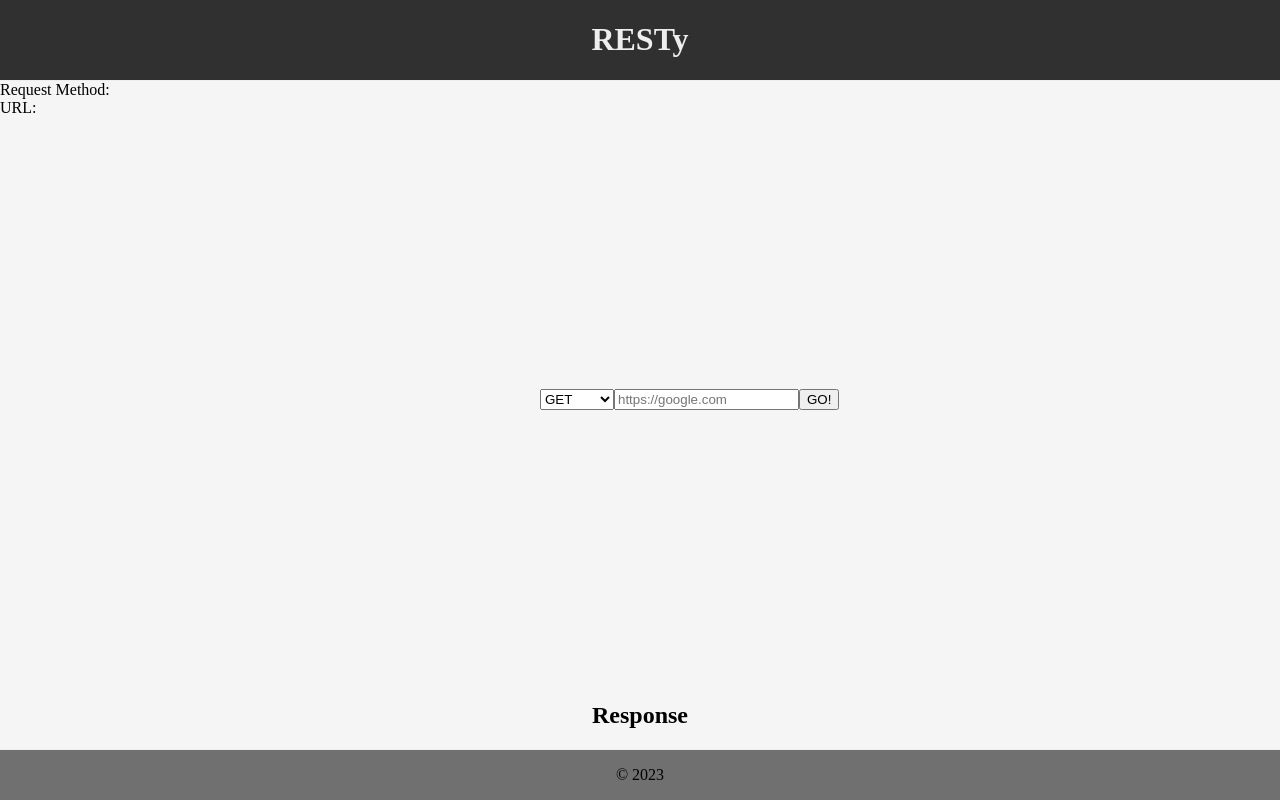
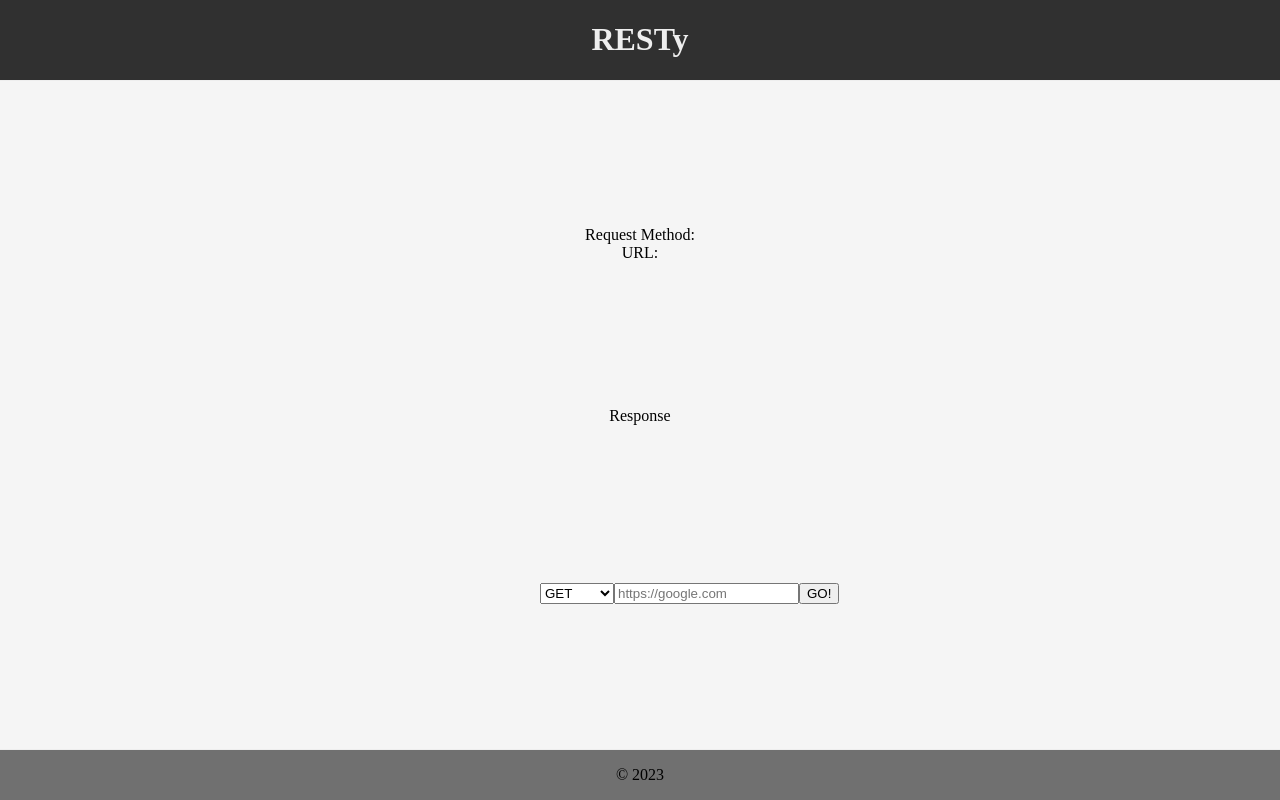
Before and after one commit to rpruazol/resty, a React (Vite) app: page / in a window 1280 px wide. Built offline with nearby package versions, Linux system fonts and the light colour scheme.

Commit message:
form method input

```diff
--- a/src/App.jsx
+++ b/src/App.jsx
@@ -37,10 +37,12 @@ class App extends React.Component {
     return (
       <React.Fragment>
         <Header />
-        <div>Request Method: {this.state.requestParams.method}</div>
-        <div>URL: {this.state.requestParams.url}</div>
+        <div class="request">
+          <p>Request Method: {this.state.requestParams.method}</p>
+          <p>URL: {this.state.requestParams.url}</p>
+        </div>
+        <Results data={this.state.data} />
         <Form handleApiCall={this.callApi} />
-        <Results data={this.state.data} />
         <Footer />
       </React.Fragment>
     );
--- a/src/App.scss
+++ b/src/App.scss
@@ -17,3 +17,7 @@ body {
   }
 
 }
+.request {
+  width: 100%;
+  margin: auto;
+}
--- a/src/Components/Form/index.jsx
+++ b/src/Components/Form/index.jsx
@@ -6,15 +6,16 @@ export default function Form(props){
   const handleSubmit = (e) => {
     e.preventDefault();
     const formData = {
-      method:'GET',
+      method: e.target.method.value,
       url: 'https://pokeapi.co/api/v2/pokemon',
     };
+    console.log(formData)
     props.handleApiCall(formData);
   }
     return (
       <>
         <form onSubmit={handleSubmit} >
-          <select className="methods">
+          <select className="methods" name="method">
             <option value="GET" id="get">GET</option>
             <option value="POST" id="post">POST</option>
             <option value="PUT" id="put">PUT</option>
--- a/src/Components/Results/Results.scss
+++ b/src/Components/Results/Results.scss
@@ -1,6 +1,8 @@
 
-h1 {
+p {
   text-align: center;
+  width: 50%;
+  margin: auto;
 }
 
 pre {
--- a/src/Components/Results/index.jsx
+++ b/src/Components/Results/index.jsx
@@ -3,9 +3,9 @@ import './Results.scss';
 export default function Results(props) {
     return (
       <section>
-        <h1>
+        <p>
         Response
-        </h1>
+        </p>
         <pre>{props.data ? JSON.stringify(props.data, undefined, 2) : null}</pre>
       </section>
     );
```
